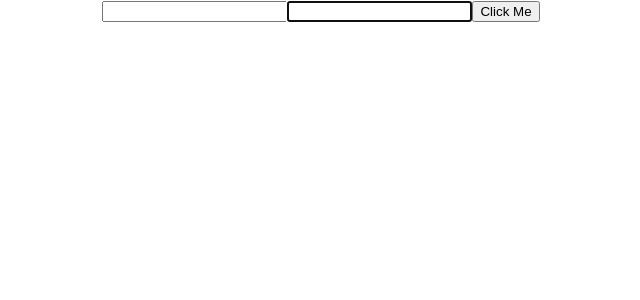
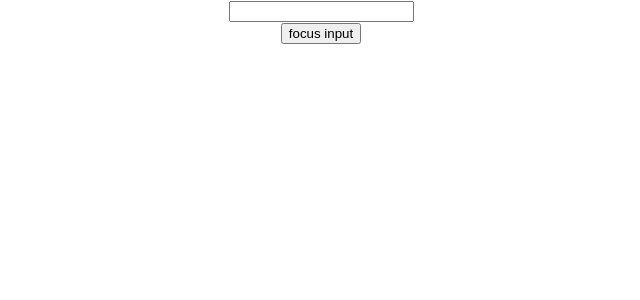
Before and after one commit to pop-dev5016/code-evolution-react, a React (Create React App) app: page / in a window 1280 px wide. Shown: the top 300 px of the page, without its empty margins (319-959 px from the left). Built offline with nearby package versions, Linux system fonts and the light colour scheme.

Commit message:
refs class component

```diff
--- a/src/App.js
+++ b/src/App.js
@@ -10,6 +10,8 @@
 import PureCom from './components/PureCom';
 import ParentComponent2 from './components/ParentComponent2';
 import RefsDemo from './components/RefsDemo';
+import Input from './components/Input';
+import Focusinput from './components/Focusinput';
 
 
 
@@ -19,8 +21,8 @@
   render(){
   return (
     <div className="App">
-     {/* <ParentComponent2></ParentComponent2> */}
-     <RefsDemo></RefsDemo>
+     <Focusinput></Focusinput>
+
     </div>
   );
 }
--- /dev/null
+++ b/src/components/Focusinput.js
@@ -0,0 +1,21 @@
+import React, { Component } from 'react'
+import Input from './Input'
+ class Focusinput extends Component {
+    constructor(props) {
+      super(props)
+      this.componentRef = React.createRef()
+    }
+    clickHandler=()=>{
+        this.componentRef.current.focusInput()
+    }
+  render() {
+    return (
+      <div>
+        <Input ref={this.componentRef}></Input>
+        <button onClick={this.clickHandler}>focus input</button>
+      </div>
+    )
+  }
+}
+
+export default Focusinput
--- /dev/null
+++ b/src/components/Input.js
@@ -0,0 +1,23 @@
+import React, { Component } from 'react'
+
+class Input extends Component {
+    constructor(props) {
+      super(props)
+         this.inputRef = React.createRef()
+
+    }
+
+    focusInput(){
+        this.inputRef.current.focus()
+    }
+
+  render() {
+    return (
+      <div>
+       <input type="text" ref = {this.inputRef}></input>
+      </div>
+    )
+  }
+}
+
+export default Input
```
